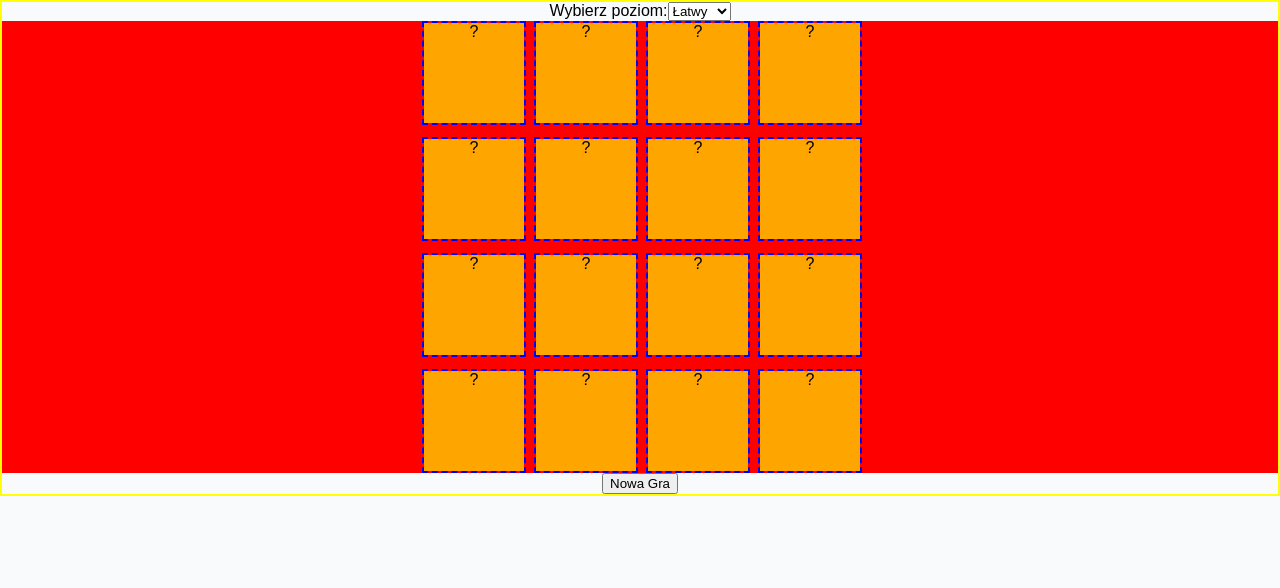
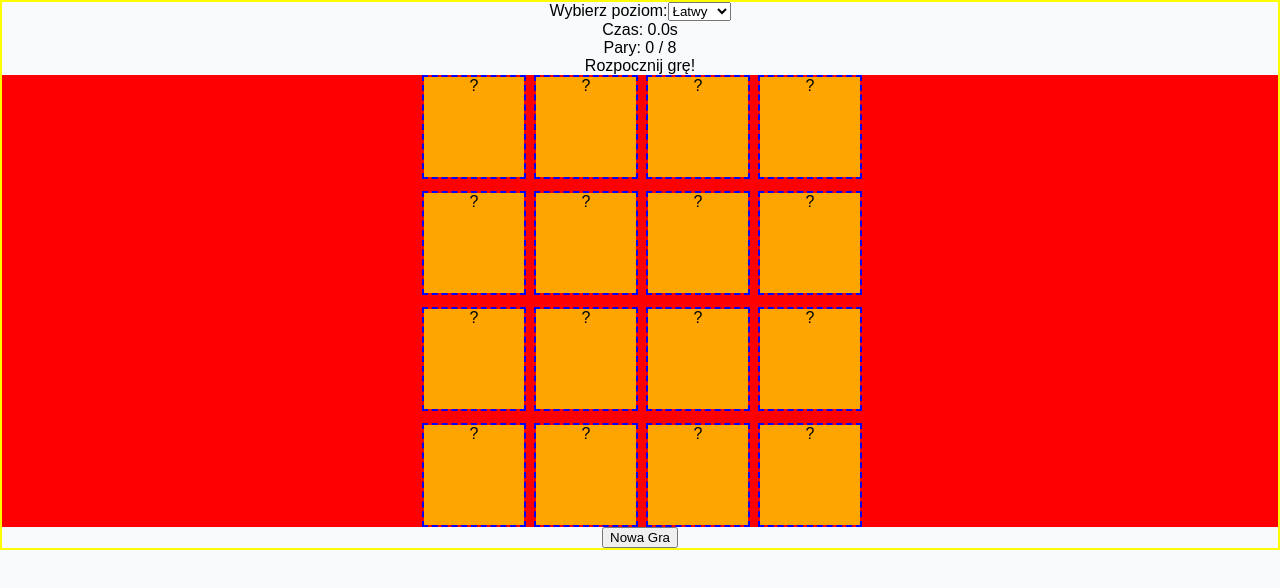
Before and after one commit to WKowalczykDev/TryIT-Memory, a React (Vite) app: page / in a window 1280 px wide. Shown: the top 588 px of the page. Built offline with nearby package versions, Linux system fonts and the light colour scheme.

Commit message:
Dodanie komponentu GameStats z wyświetlaniem statystyk

```diff
--- a/src/components/Board.tsx
+++ b/src/components/Board.tsx
@@ -2,6 +2,7 @@ import Card from "./Card";
 import './../styles/Board.css'
 import { useEffect, useState } from "react";
 import { CARD_FLIP_DURATION } from "../assets/constants";
+import GameStats from "./GameStats";
 
 interface BoardProps {
     cards: string[];
@@ -21,16 +22,14 @@ function Board({ cards, level, setIsGameChangePossible, newGameFlag, setNewGameF
     const [pairCards, setPairCards] = useState<FlippedCard[]>([]);
     const [flippedCards, setFlippedCards] = useState<FlippedCard[]>([]);
     const [disabled, setDisabled] = useState(false);
-    // stan przechowujący czas gry
     const [timer, setTimer] = useState<number>(0);
-    // stan przechowujący informację czy licznik czasu jest aktywny
     const [timerID, setTimerID] = useState<number | undefined>(undefined);
+    const [gameState, setGameState] = useState<boolean | undefined>(undefined);
 
     const handleGameStart = () => {
         setIsGameChangePossible(false);
-        // resetowanie licznika czasu gry przed rozpoczęciem nowej gry
         setTimer(0);
-        // uruchomienie licznika czasu gry
+        setGameState(true);
         startTimer();
     }
 
@@ -71,8 +70,7 @@ function Board({ cards, level, setIsGameChangePossible, newGameFlag, setNewGameF
     const gameWonDetected = () => {
         // ZATRZYMANIE LICZNIKA CZASU GRY PO WYGRANIU
         stopTimer();
-        console.log("GRA WYGRANA!");
-        alert("Gratulacje! Wygrałaś/eś grę! w czasie: " + timer.toFixed(1) + " sekund.");
+        setGameState(false);
     }
 
     useEffect(() => {
@@ -83,14 +81,14 @@ function Board({ cards, level, setIsGameChangePossible, newGameFlag, setNewGameF
     }, [pairCards]);
 
     const resetGame = () => {
-        // zakrycie kart
+        setGameState(undefined);
+        // ZAKRYCIE KART
         setPairCards([]);
         setFlippedCards([]);
-        // stopowanie licznika czasu gry
+        // STOPOWANIE I ZEROWANIE LICZNIKA CZASU GRY
         stopTimer();
-        // zerowanie licznika czasu gry
         setTimer(0);
-        // odblokowanie możliwości klikania w karty
+        // ODBLOKOWANIE MOŻLIWOŚCI KLIKANIA PO ODWRÓCENIU KART
         setTimeout(() => {
             setNewGameFlag(false);
             setDisabled(false);
@@ -98,7 +96,6 @@ function Board({ cards, level, setIsGameChangePossible, newGameFlag, setNewGameF
         }, CARD_FLIP_DURATION)
     }
 
-    // wykonaj reset gry po ustawieniu flagi newGameFlag na true
     useEffect(() => {
         // RESET GRY
         if (newGameFlag) {
@@ -108,7 +105,7 @@ function Board({ cards, level, setIsGameChangePossible, newGameFlag, setNewGameF
 
 
     const startTimer = () => {
-        if (timerID) return; // jeśli licznik już działa, nie rób nic
+        if (timerID) return;
         setTimerID(setInterval(() => {
             setTimer(prevTimer => {
                 return prevTimer + 0.1;
@@ -123,12 +120,9 @@ function Board({ cards, level, setIsGameChangePossible, newGameFlag, setNewGameF
         }
     }
 
-    // DO TESTÓW: wyświetlanie czasu w konsoli
-    useEffect(() => {
-        console.log("minęło " + timer.toFixed(1) + " sekund");
-    }, [timer]);
-
     return (
+        <div className="game-container">
+            <GameStats timer={timer} pairsFound={pairCards.length / 2} totalPairs={cards.length / 2} gameState={gameState} />
             <div className={`board ${level}`}>
                 {cards.map((card, index) => (
                     <Card
@@ -140,6 +134,8 @@ function Board({ cards, level, setIsGameChangePossible, newGameFlag, setNewGameF
                     />
                 ))}
             </div>
+            <div className="game-scores"></div>
+        </div>
     );
 }
 
--- /dev/null
+++ b/src/components/GameStats.tsx
@@ -0,0 +1,17 @@
+
+interface GameStatsProps {
+    timer: number;
+    pairsFound: number;
+    totalPairs: number;
+    gameState: boolean | undefined;
+}
+
+function GameStats({ timer, pairsFound, totalPairs, gameState }: GameStatsProps) {
+    return (<div className="game-stats">
+        <div>Czas: {timer.toFixed(1)}s</div>
+        <div>Pary: {pairsFound} / {totalPairs}</div>
+        {gameState === undefined ? <div>Rozpocznij grę!</div> : gameState ? <div>Gra w toku...</div> : <div>Gra zakończona!</div>}
+    </div>);
+}
+
+export default GameStats;
```
Also changed, not shown: 1 other file (tests, documents, lock files or other folders). Lines whose indentation alone changed are shown as unchanged.
